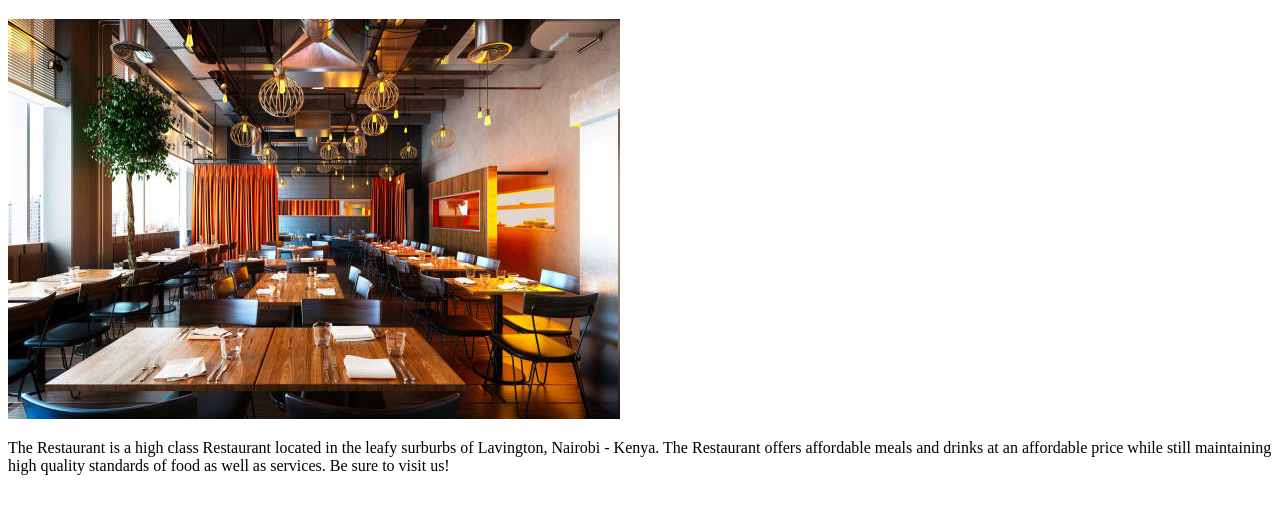
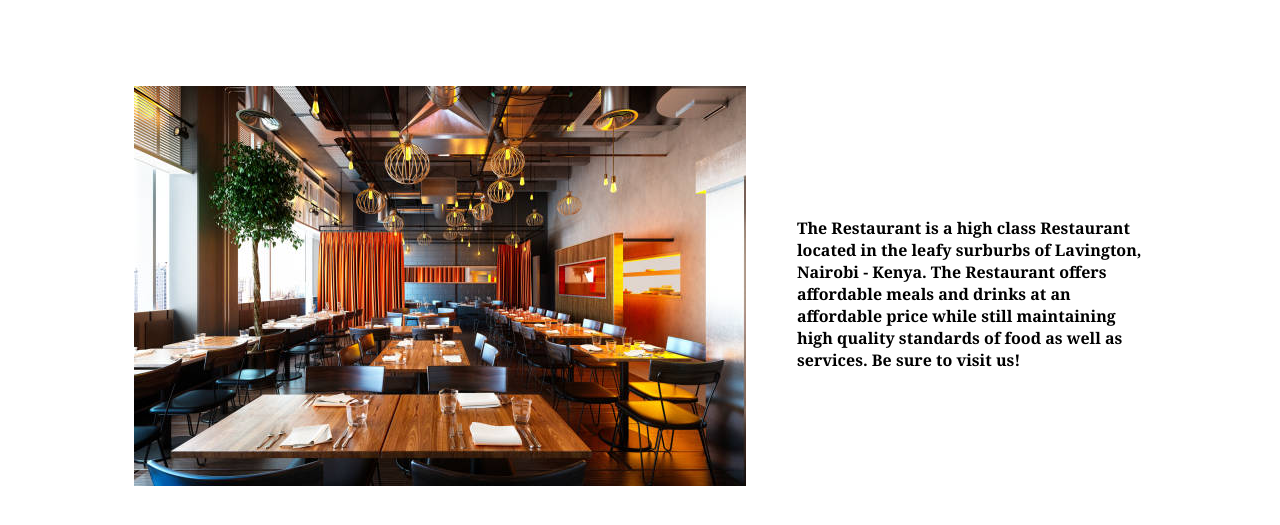
Before and after one commit to karvel-code/restaurant-page, a website built with webpack: page dist/index.html in a window 1280 px wide. Shown: the part 61-586 px from the top of the page. Built offline with Linux system fonts and the light colour scheme.

Commit message:
styling for image and text

```diff
--- a/src/main_page.js
+++ b/src/main_page.js
@@ -6,12 +6,14 @@ export function mainPage(content) {
     content.appendChild(head)
 
     const container = document.createElement('div')
+    container.classList = 'rest-cont'
 
     const img = document.createElement('img')
     img.src= restaurant
     container.appendChild(img)
 
     const text = document.createElement('p')
+    text.classList = 'img-text'
     text.innerText = "The Restaurant is a high class Restaurant located in the leafy surburbs of Lavington, Nairobi - Kenya. The Restaurant offers affordable meals and drinks at an affordable price while still maintaining high quality standards of food as well as services. Be sure to visit us!"
     container.appendChild(text)
     content.appendChild(container)
--- /dev/null
+++ b/src/style.css
@@ -0,0 +1,14 @@
+.rest-cont {
+    /* background-color: aqua; */
+    display: flex;
+    width: 80%;
+    margin: auto;
+    margin-top: 7%;
+}
+
+.img-text {
+    margin-left: 5%;
+    margin-top: 13%;
+    font-weight: 700 ;
+    font-family: Georgia, 'Times New Roman', Times, serif;
+}
```
Also changed, not shown: dist/index.html, dist/main.js.
